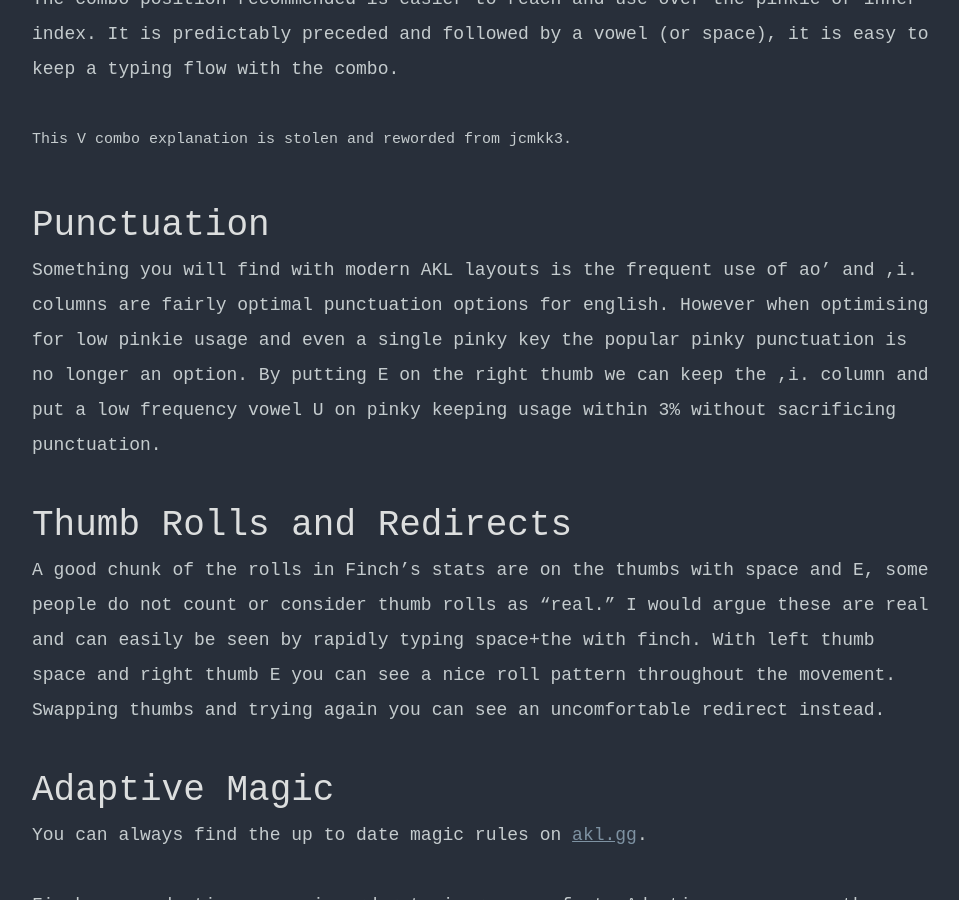
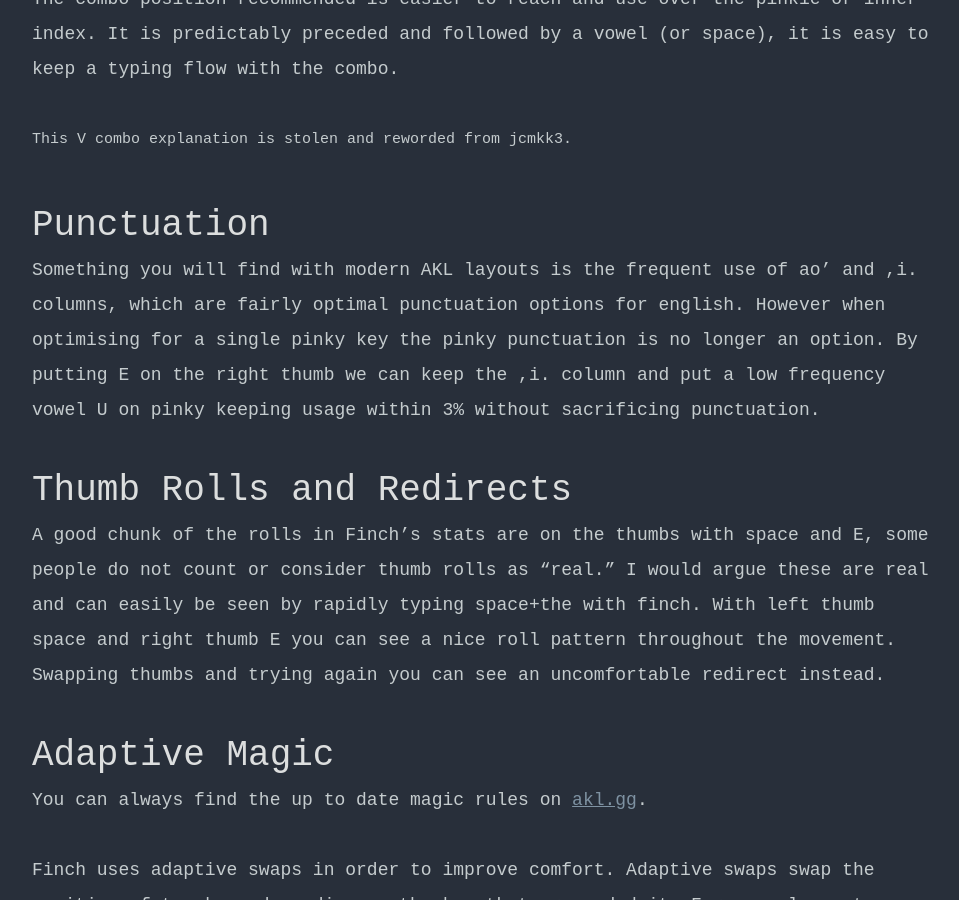
Before and after one commit to grassfedreeve/grassfedreeve.github.io, a Jekyll site: the page built from keyboards/_posts/2026-09-30-finch.markdown, in a window 1280 px wide and 900 px high, scrolled down 5008 px. Shown: the whole window, without its empty margins (158-1117 px from the left). Built offline with Jekyll 4.4.1, drawn with Linux system fonts in a browser that asks for light colours.

Commit message:
fix grammar

```diff
--- a/keyboards/_posts/2026-09-30-finch.markdown
+++ b/keyboards/_posts/2026-09-30-finch.markdown
@@ -100,7 +100,7 @@ The combo position recommended is easier to reach and use over the pinkie or inn
 <br>
 # Punctuation
 
-Something you will find with modern AKL layouts is the frequent use of ao' and ,i. columns are fairly optimal punctuation options for english. However when optimising for low pinkie usage and even a single pinky key the popular pinky punctuation is no longer an option. By putting E on the right thumb we can keep the ,i. column and put a low frequency vowel U on pinky keeping usage within 3% without sacrificing punctuation.
+Something you will find with modern AKL layouts is the frequent use of ao' and ,i. columns, which are fairly optimal punctuation options for english. However when optimising for a single pinky key the pinky punctuation is no longer an option. By putting E on the right thumb we can keep the ,i. column and put a low frequency vowel U on pinky keeping usage within 3% without sacrificing punctuation.
 
 <br>
 # Thumb Rolls and Redirects
```
